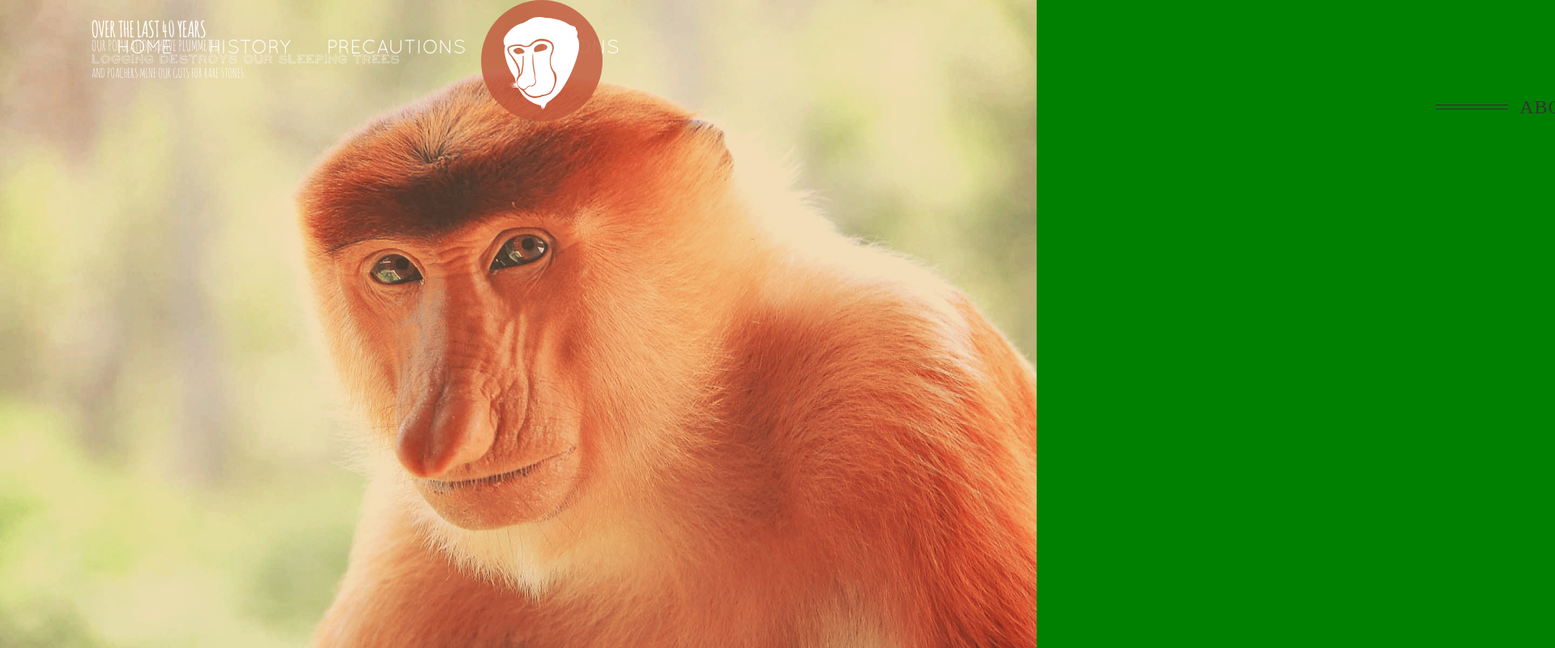
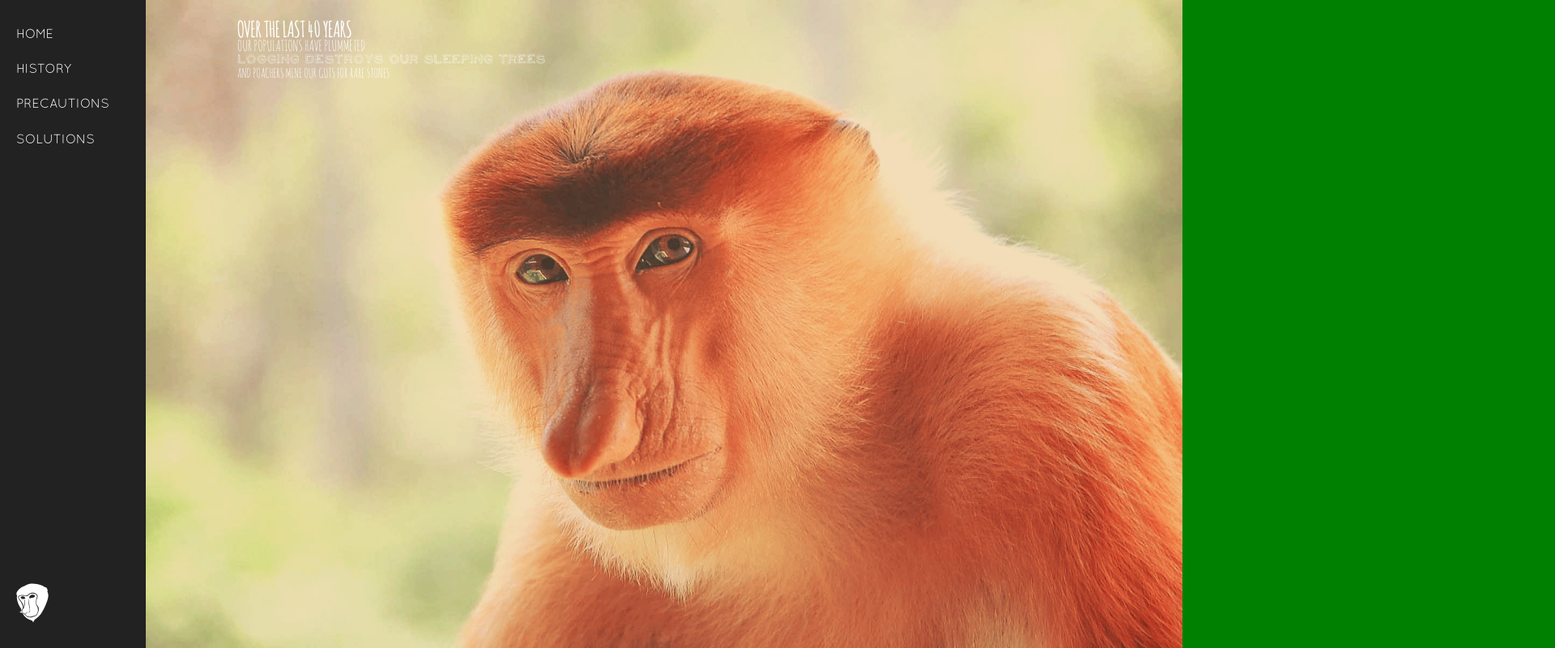
Before and after one commit to th3lonius/Proboscis, a plain HTML site: page index.html in a window 1280 px wide. Shown: the top 800 px of the page at 81% size, 1920 px wide, since content can reach past the window. Drawn offline with nearby package versions, Linux system fonts and the light colour scheme.

Commit message:
Update screen.css

```diff
--- a/css/screen.css
+++ b/css/screen.css
@@ -7,6 +7,8 @@
 ----------------------------------------------- */
 * {
 	box-sizing: border-box;
+    -moz-box-sizing: border-box;
+    -webkit-box-sizing: border-box;
     margin: 0;
     padding: 0;
     border: 0;
@@ -90,16 +92,16 @@
     font-size: 100%;
     height: 100%;
     line-height: 1.45;
-    overflow-y: hidden;
+    overflow: hidden;
     width: 100%;
 }
 
 #container {
     display: block;
     height: 100vh;
-    left: 0;
+    left: 180px;
     position: relative;
-    width: 400%;
+    width: calc(400% - 720px);
 }
 
 .wrapper {
@@ -113,6 +115,7 @@
     display: block;
     float: left;
     height: 100vh;
+    position: relative;
     text-align: center;
 }
 
@@ -130,7 +133,8 @@
 }
 
 h3 {
-    color: 333;
+    color: #FFF;
+    font-family: 'quicksand-regular';
     font-size: 1.5em;
     font-weight: 100;
     letter-spacing: 1px;
@@ -153,54 +157,49 @@
 /* =NAVIGATION
 ----------------------------------------------- */
 header {
-    height: 110px;
+    background: rgba(32,32,32,0.99);
+    height: 100%;
+    left: 0;
+    padding-top: 20px;
     position: fixed;
+    width: 180px;
+    z-index: 1000;
+}
+
+#navMain ul {
+    margin-top: 0px;
     width: 100%;
 }
 
-#navMain {
-    height: 100%;
-    margin: 0 auto;
-    width: 62em;
-}
-
-#navMain ul {
-    margin-top: 40px;
-}
-
 #navMain ul li {
-    display: inline;
-    margin-right: 40px;
-}
-
-#navMain ul li:last-child {
-    margin-right: 0;
+    display: block;
 }
 
 #navMain ul li a {
+    display: block;
     font-family: 'quicksand-regular';
-    font-size: 1.5em;
+    font-size: 1em;
+    padding: 10px 0 10px 20px;
     text-transform: uppercase;
 }
 
-.navLeft {
-    float: left;
+#navMain ul li a:hover {
+    background: #FFF;
+    color: #202020;
 }
 
-.navRight {
-    float: right;
+.current {
+    background: #FFF;
+    color: #202020 !important;
 }
 
 #branding {
-    background: rgba(193,86,59,0.8);
-    border-radius: 360px;
-    display: inline-block;
-    height: 150px;
-    left: calc(50% - 93px/2);
-    padding: 20px 10px;
+    bottom: 20px;
+    height: 60px;
+    padding-left: 20px;
     position: absolute;
     text-align: center;
-    width: 150px;
+    width: 60px;
 }
 
 /* =HOME SECTION
```
